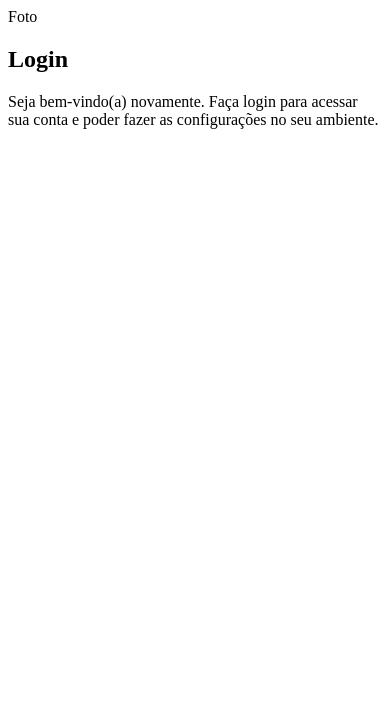
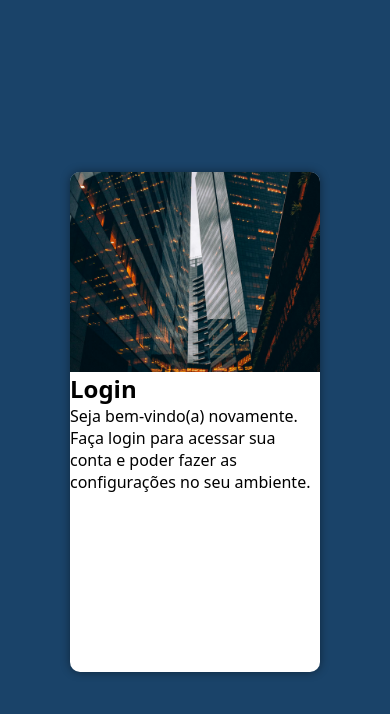
Before and after one commit to carlosmoreira93/projeto-login, a plain HTML site: page index.html in a window 390 px wide. Drawn offline with Linux system fonts and the light colour scheme.

Commit message:
atualizei o projeto para versao mobile

```diff
--- a/estilos/style.css
+++ b/estilos/style.css
@@ -2,4 +2,51 @@
 
 /*
     Paleta de cores
+    Azul: #1a4369
 */
+
+* {
+    font-family: system-ui, -apple-system, BlinkMacSystemFont, 'Segoe UI', Roboto, Oxygen, Ubuntu, Cantarell, 'Open Sans', 'Helvetica Neue', sans-serif;
+    padding: 0px;
+    margin: 0px;
+    box-sizing: border-box;
+}
+
+body, html {
+    background-color: #1a4369;
+    height: 100vh;
+    width: 100vw;
+}
+
+main {
+    position: relative;
+    height: 100vh;
+    width: 100vw;
+}
+
+section#login {
+    position: absolute;
+    top: 50%;
+    left: 50%;
+    transform: translate(-50%, -50%);
+    overflow: hidden;
+
+    background-color: white;
+    width: 250px;
+    height: 500px;
+    border-radius: 10px;
+    box-shadow: 0px 0px 10px rgba(0, 0, 0, 0.432);
+}
+
+section#login > div#imagem {
+    display: block;
+    background: #1a4369 url(../imagens/predio-vidro.jpg) no-repeat;
+    background-size: cover;
+    background-position: left center;
+    height: 200px;
+}
+
+section#login > div#formulario {
+    display: block;
+    padding: 10px;
+}
--- a/index.html
+++ b/index.html
@@ -10,7 +10,7 @@
     <main>
         <section id="login">
             <div id="imagem">
-                Foto
+                <!-- Aqui vai a imagem nas CSS -->
             </div>
             <div id="fomulario">
                 <h1>Login</h1>
```
